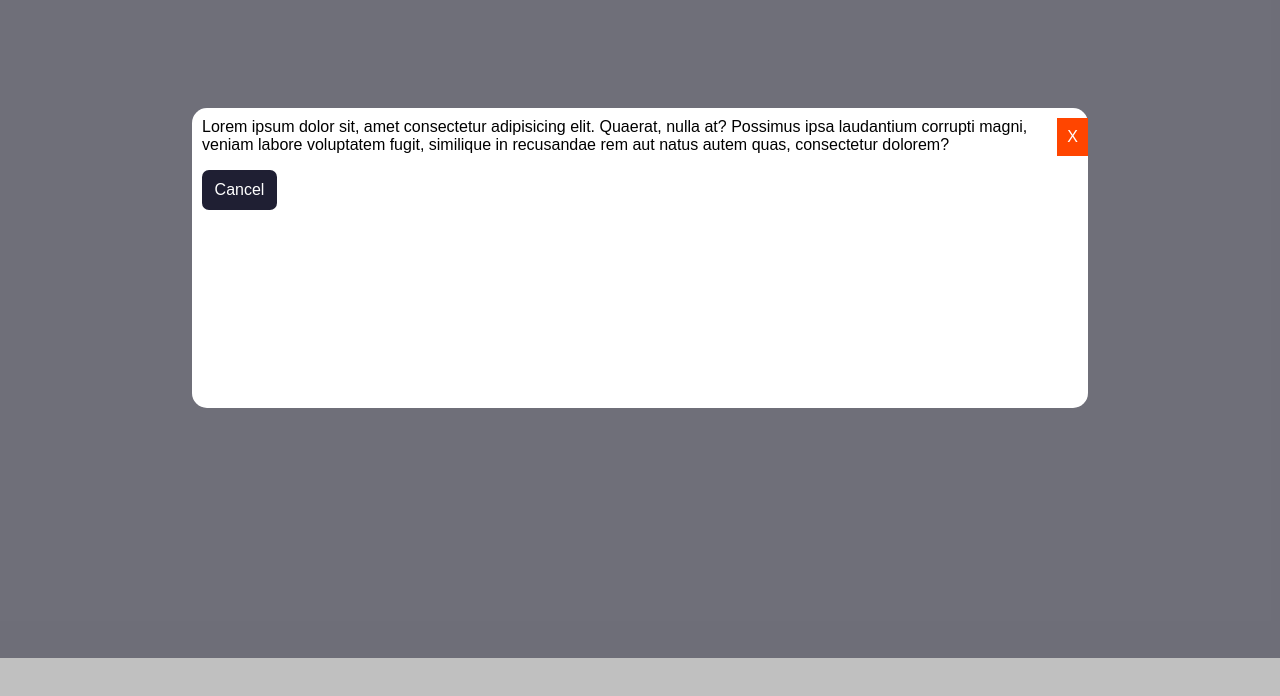
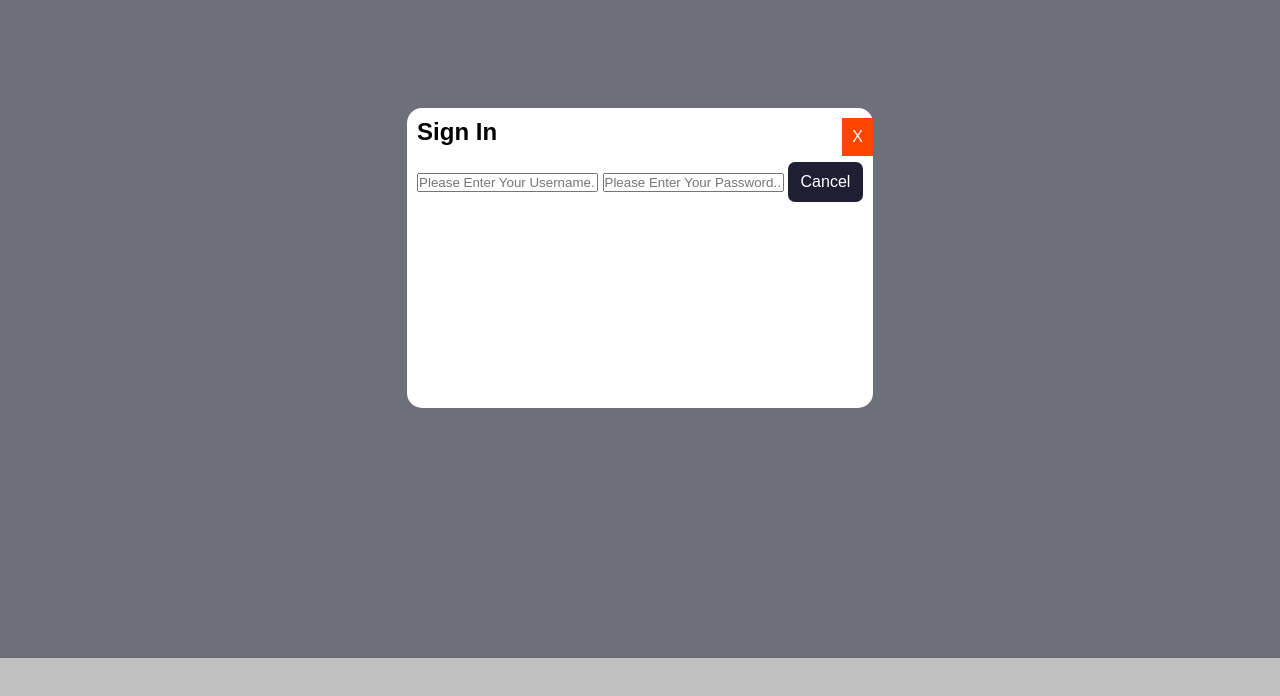
Before and after one commit to PJIceskull/User-Feedback, a website: page index.html in a window 1280 px wide. Both pictures are taken after a click on the button "Log In". Shown: the part 142-838 px from the top of the page. Drawn offline with Linux system fonts and the light colour scheme.

Commit message:
change placeholder text

```diff
--- a/index.html
+++ b/index.html
@@ -24,14 +24,13 @@
       <div id="modal-click-bg" class="close"></div>
       <div class="modal-content">
         <div class="close-button close">X</div>
+        <form class="loginForm">
+          <h2>Sign In</h2>
+          <input type="text" placeholder="Please Enter Your Username..." />
+          <input type="text" placeholder="Please Enter Your Password..." />
 
-        <p>
-          Lorem ipsum dolor sit, amet consectetur adipisicing elit. Quaerat,
-          nulla at? Possimus ipsa laudantium corrupti magni, veniam labore
-          voluptatem fugit, similique in recusandae rem aut natus autem quas,
-          consectetur dolorem?
-        </p>
-        <button class="cancel-button close">Cancel</button>
+          <button class="cancel-button close">Cancel</button>
+        </form>
       </div>
     </div>
     <script src="lib/jquery-3.7.1.min.js"></script>
```
